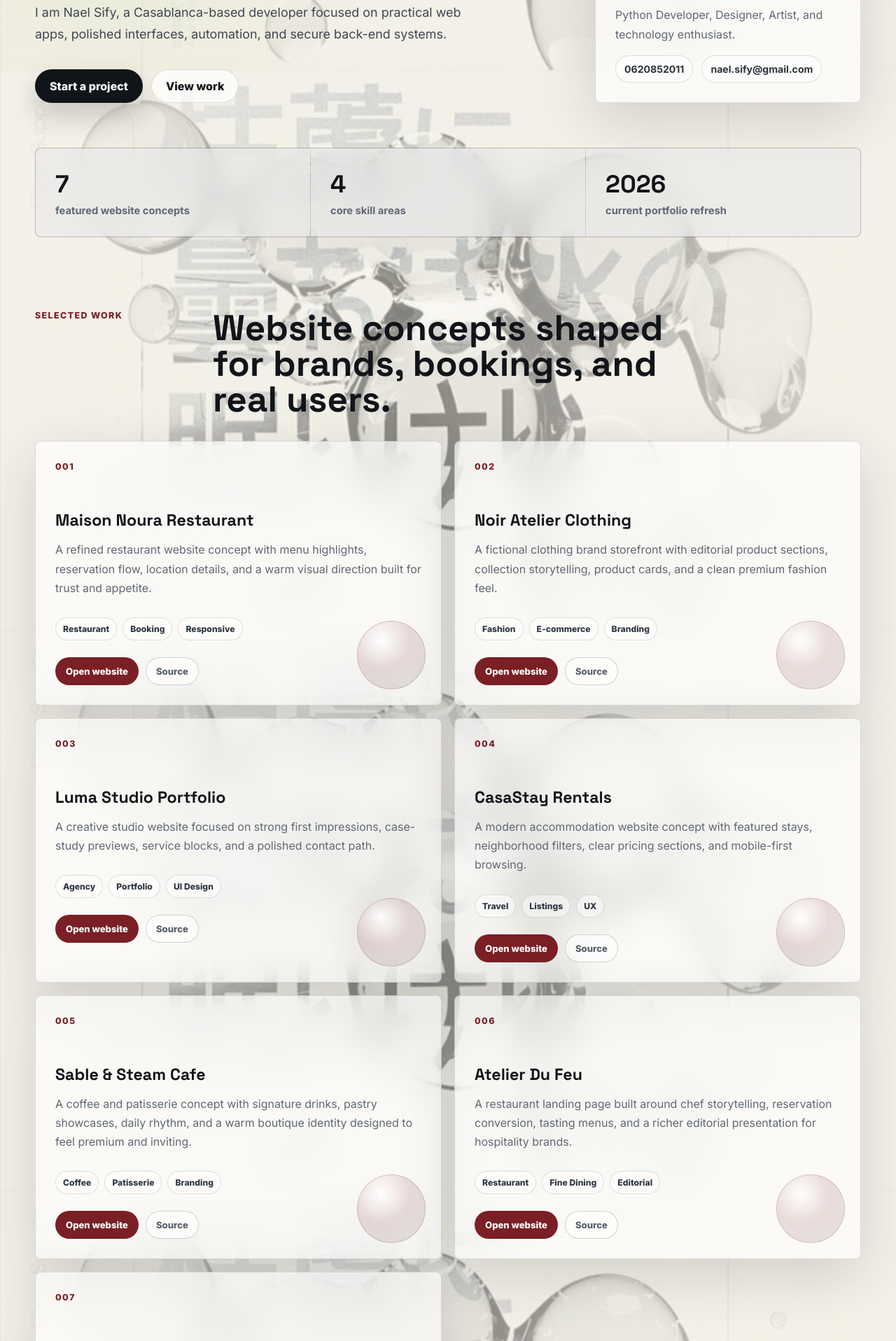
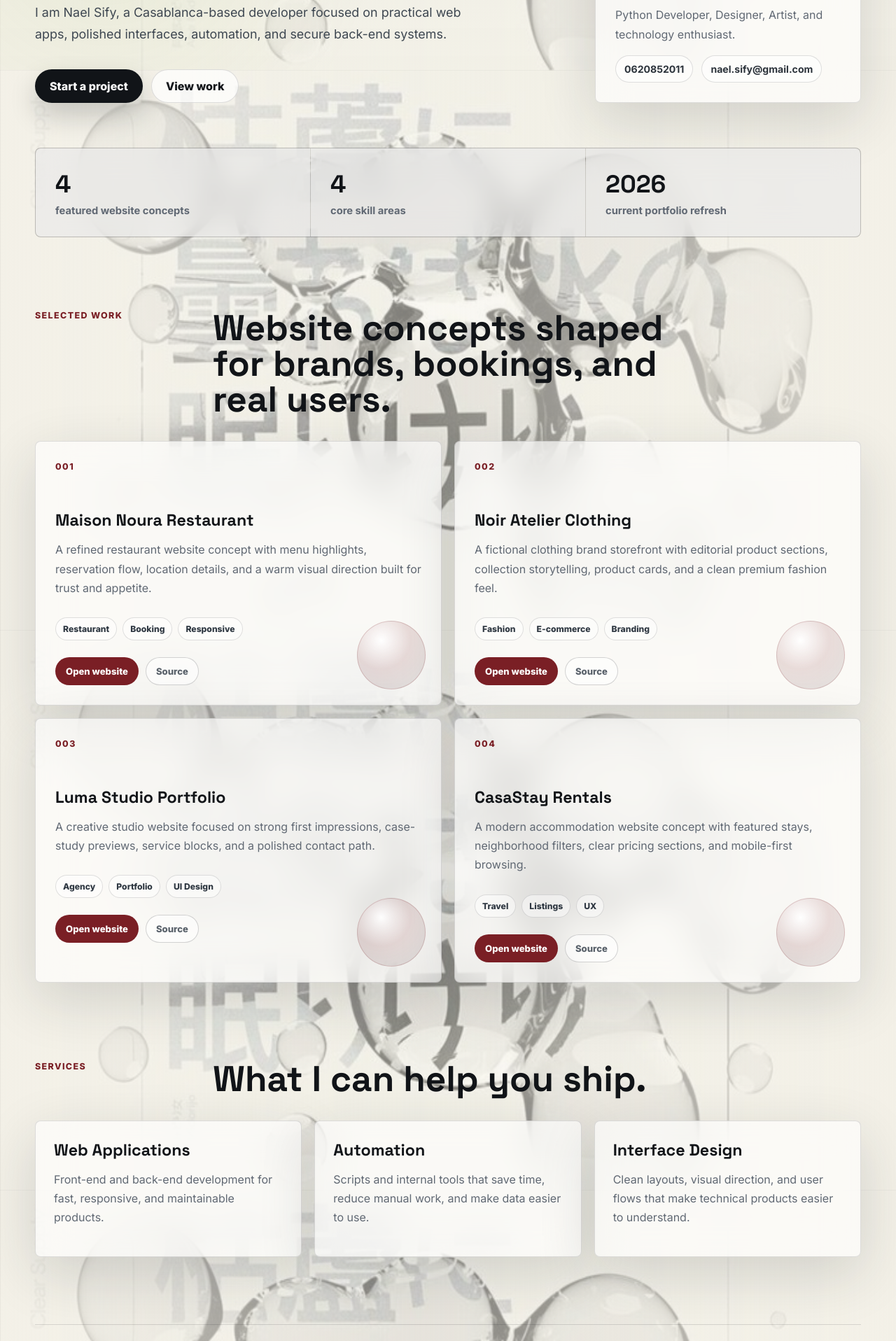
Before and after one commit to godofcode1/nael-sify-portfolio, a Flask app: page / in a window 1280 px wide. Shown: the part 700-2616 px from the top of the page at 70% size. Run offline with Flask 3, Linux system fonts and the light colour scheme.

Commit message:
Restore original portfolio version

```diff
--- a/app.py
+++ b/app.py
@@ -34,35 +34,11 @@ MY_PROJECTS = [
         "tags": ["Travel", "Listings", "UX"],
         "live_url": "https://godofcode1.github.io/casastay-rentals/",
         "repo_url": "https://github.com/godofcode1/casastay-rentals"
-    },
-    {
-        "id": "005",
-        "title": "Sable & Steam Cafe",
-        "desc": "A coffee and patisserie concept with signature drinks, pastry showcases, daily rhythm, and a warm boutique identity designed to feel premium and inviting.",
-        "tags": ["Coffee", "Patisserie", "Branding"],
-        "live_url": "https://godofcode1.github.io/sable-and-steam-cafe/",
-        "repo_url": "https://github.com/godofcode1/sable-and-steam-cafe"
-    },
-    {
-        "id": "006",
-        "title": "Atelier Du Feu",
-        "desc": "A restaurant landing page built around chef storytelling, reservation conversion, tasting menus, and a richer editorial presentation for hospitality brands.",
-        "tags": ["Restaurant", "Fine Dining", "Editorial"],
-        "live_url": "https://godofcode1.github.io/atelier-du-feu/",
-        "repo_url": "https://github.com/godofcode1/atelier-du-feu"
-    },
-    {
-        "id": "007",
-        "title": "Kairo Sushi House",
-        "desc": "A sushi restaurant concept with omakase storytelling, signature rolls, chef-led trust signals, and a refined dark editorial style built for premium dining brands.",
-        "tags": ["Sushi", "Omakase", "Hospitality"],
-        "live_url": "https://godofcode1.github.io/kairo-sushi-house/",
-        "repo_url": "https://github.com/godofcode1/kairo-sushi-house"
     }
 ]
 
 STATS = [
-    {"value": "7", "label": "featured website concepts"},
+    {"value": "4", "label": "featured website concepts"},
     {"value": "4", "label": "core skill areas"},
     {"value": "2026", "label": "current portfolio refresh"}
 ]
--- a/static/style.css
+++ b/static/style.css
@@ -312,10 +312,7 @@ h1 {
 }
 
 .project-card:nth-child(2),
-.project-card:nth-child(3),
-.project-card:nth-child(5),
-.project-card:nth-child(6),
-.project-card:nth-child(7) {
+.project-card:nth-child(3) {
     grid-column: span 3;
 }
 
--- a/templates/index.html
+++ b/templates/index.html
@@ -30,7 +30,7 @@
                         polished interfaces, automation, and secure back-end systems.
                     </p>
                     <div class="hero-actions">
-                        <a class="button primary" href="#contact">Start a project</a>
+                        <a class="button primary" href="mailto:nael.sify@gmail.com">Start a project</a>
                         <a class="button secondary" href="#work">View work</a>
                     </div>
                 </div>
```
